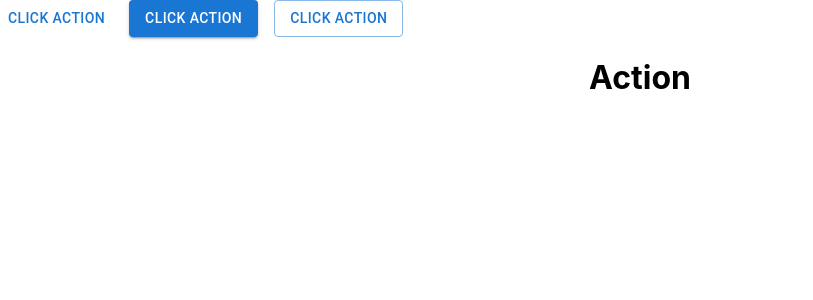
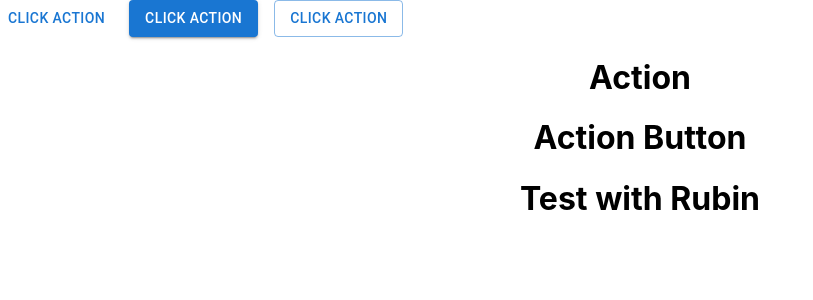
Before and after one commit to VoiceDenis/testdev, a React (Create React App) app: page / in a window 1280 px wide. Shown: the top 300 px of the page, without its empty margins (0-813 px from the left). Built offline with nearby package versions, Linux system fonts and the light colour scheme.

Commit message:
update changes rubin - do the header add

```diff
--- a/src/App.js
+++ b/src/App.js
@@ -6,6 +6,8 @@ function App() {
     <div className="App">
       <BasicButtons value="Click Action"></BasicButtons>
       <h1>Action</h1>
+      <h1>Action Button</h1>
+      <h1>Test with Rubin</h1>
     </div>
   );
 }
```
